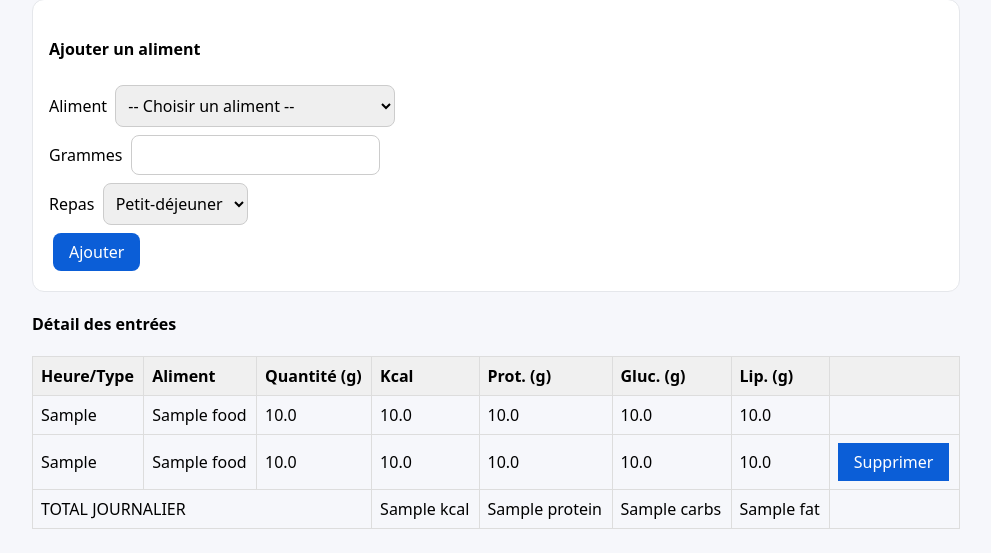
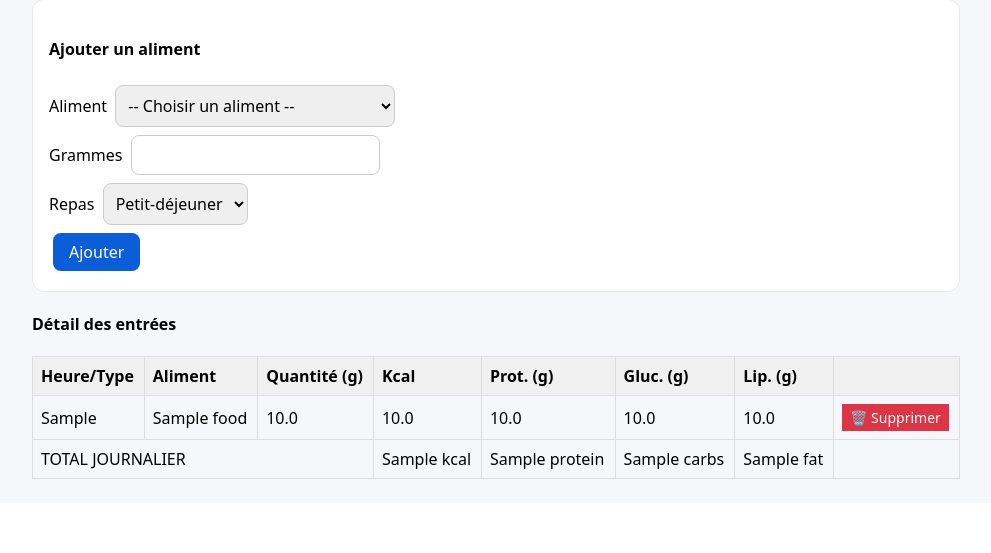
Before and after one commit to fus3r/FitnessArc, a Django app: template week2/Project_FitnessArc/fitness_arc/nutrition/templates/nutrition/nutrition_today.html in a window 1280 px wide. Shown: the part 723-1276 px from the top of the page, without its empty margins (144-1135 px from the left). After the commit the page ends 1202 px from the top, so only its background shows below. Run offline with Django 5.2, Linux system fonts and the light colour scheme; data comes from the database, SQL or seed files in the repository; tables that the repository leaves empty hold one stand-in row (values such as "Sample post"); the template is opened without the code that fills it: values that come from a table or form of the project are taken from there, most other values are stand-ins (such as "Sample title", 1, 10 or a date in 2020); data that the repository does not hold is empty.

Commit message:
[nutrition] MAJ Delete Functionality

```diff
--- a/week2/Project_FitnessArc/fitness_arc/nutrition/templates/nutrition/nutrition_today.html
+++ b/week2/Project_FitnessArc/fitness_arc/nutrition/templates/nutrition/nutrition_today.html
@@ -108,7 +108,13 @@
                     <td class="text-end">{{ log.carbs|floatformat:1 }}</td>
                     <td class="text-end">{{ log.fat|floatformat:1 }}</td>
                     <td>
-                        </td>
+                        <a href="{% url 'delete_food_log' log.pk %}"
+                           class="btn"
+                           style="background:#dc3545;color:white;font-size:0.875rem;padding:4px 8px"
+                           onclick="return confirm('Supprimer {{ log.food.name }} ({{ log.grams }}g) ?')">
+                           🗑️ Supprimer
+                        </a>
+                    </td>
                 </tr>
                 {% endfor %}
             </tbody>
@@ -122,27 +128,6 @@
                     <td></td>
                 </tr>
             </tfoot>
-            <tbody>
-                {% for log in logs %}
-                <tr>
-                    <td>{{ log.get_meal_type_display }}</td>
-                    <td>{{ log.food.name }}</td>
-                    <td class="text-end">{{ log.grams|floatformat:1 }}</td>
-                    <td class="text-end fw-bold">{{ log.kcal|floatformat:1 }}</td>
-                    <td class="text-end">{{ log.protein|floatformat:1 }}</td>
-                    <td class="text-end">{{ log.carbs|floatformat:1 }}</td>
-                    <td class="text-end">{{ log.fat|floatformat:1 }}</td>
-                    <td>
-                        <a href="{% url 'delete_food_log' log.pk %}"
-                           class="btn btn-sm btn-danger"
-                           onclick="return confirm('Êtes-vous sûr de vouloir supprimer cet enregistrement ?')">
-                           <i class="bi bi-trash"></i> Supprimer
-                        </a>
-                        </td>
-                </tr>
-                {% endfor %}
-            </tbody>
-
         </table>
     {% else %}
         <p class="alert alert-info">Aucun aliment enregistré pour aujourd'hui. Ajoutez votre premier repas !</p>
--- a/week2/Project_FitnessArc/fitness_arc/nutrition/views.py
+++ b/week2/Project_FitnessArc/fitness_arc/nutrition/views.py
@@ -2,6 +2,7 @@
 
 from django.shortcuts import render, redirect, get_object_or_404
 from django.contrib.auth.decorators import login_required
+from django.contrib import messages
 from django.db.models import Sum
 from django.utils import timezone
 from .models import Food, FoodLog
@@ -65,6 +66,7 @@
         owner=request.user # SECURITE: Assure que l'utilisateur ne supprime que ses propres logs
     )
 
+    food_name = log_to_delete.food.name
     # La suppression se fait généralement via POST pour des raisons de sécurité,
     # mais pour un MVP, nous allons la traiter directement si le lien est cliqué (GET)
 
@@ -72,7 +74,7 @@
     log_to_delete.delete()
 
     # Affichage d'un message de succès (nécessite l'utilisation du framework messages dans base.html)
-    messages.success(request, f"L'entrée '{log_to_delete.food.name}' a été supprimée.")
+    messages.success(request, f"L'entrée '{food_name}' a été supprimée.")
 
     # Redirection vers la page du journal du jour
     return redirect('nutrition_today')
```
